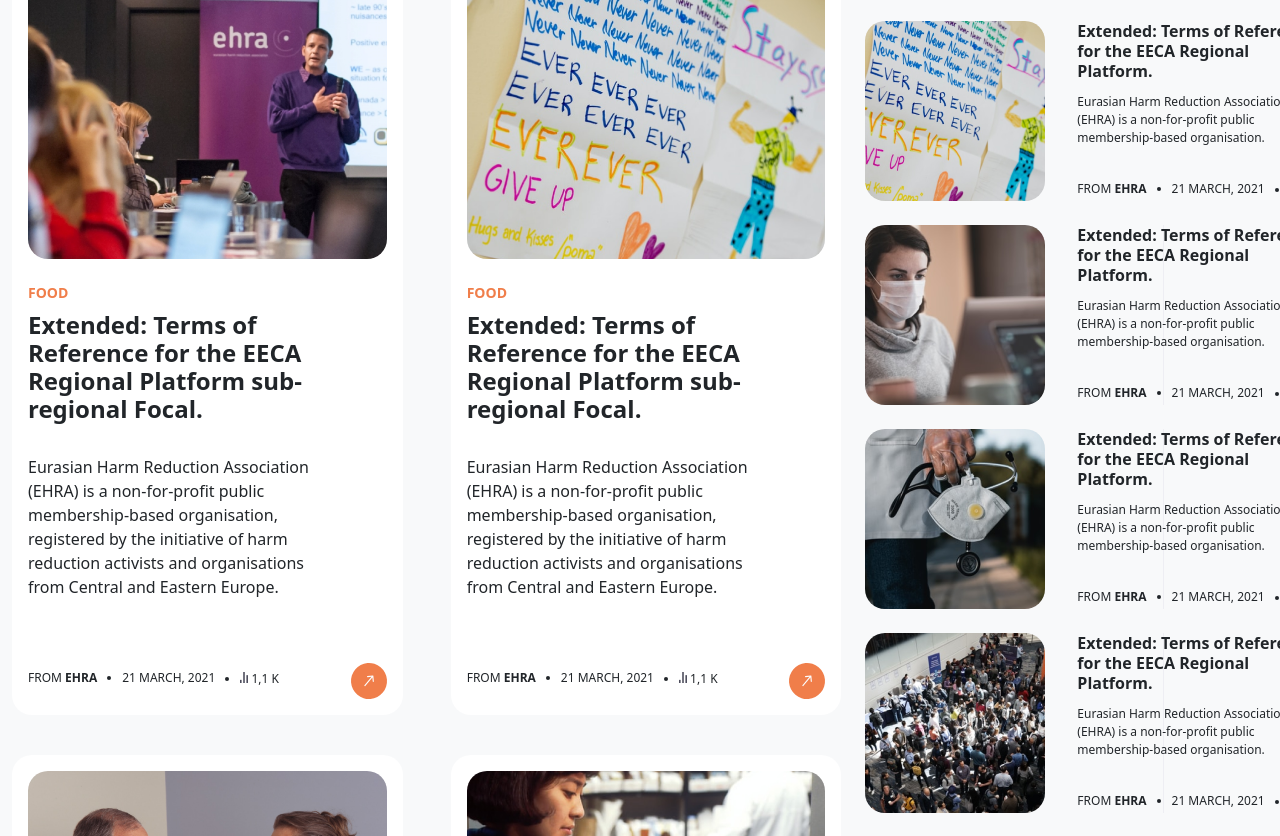
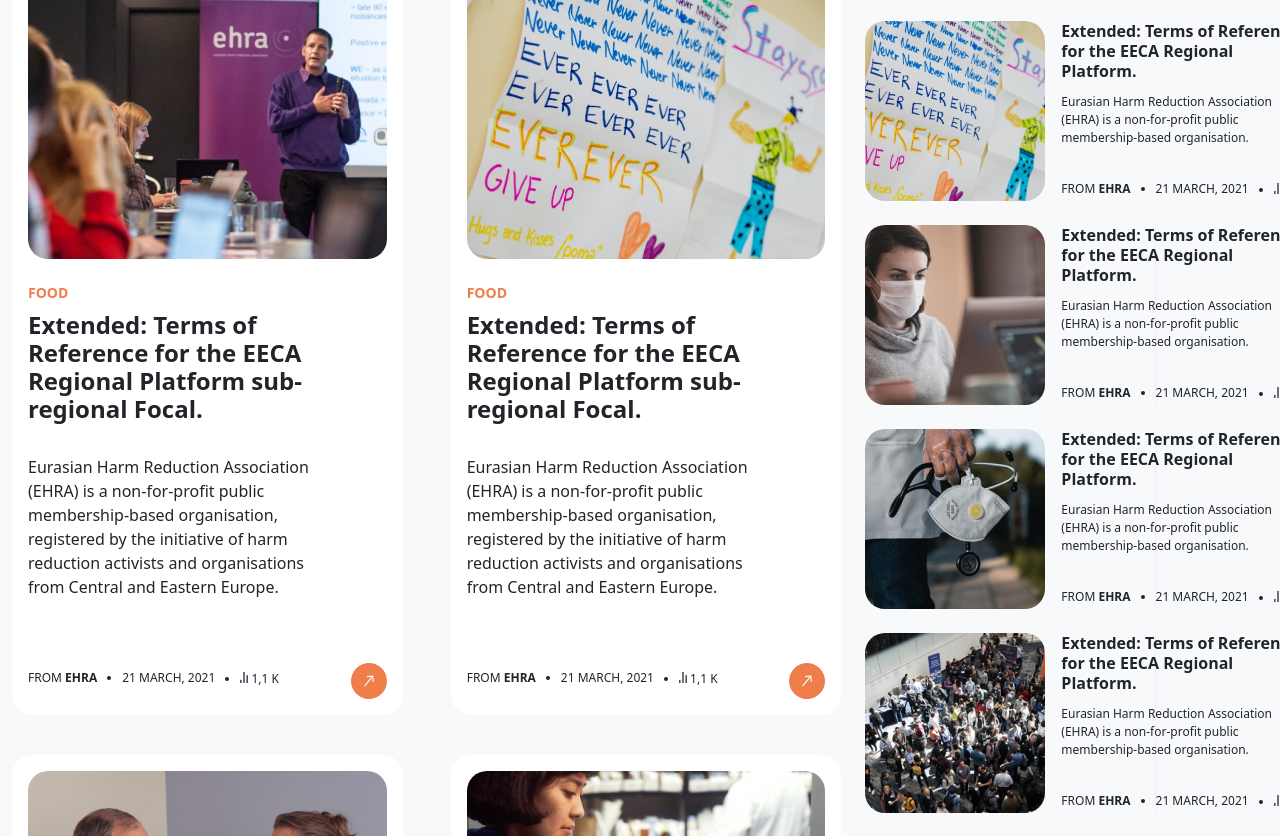
Before and after one commit to wigqueel/ehra-landing, a plain HTML site: page blog.html in a window 1280 px wide. Shown: the part 616-1452 px from the top of the page. Drawn offline with nearby package versions, Linux system fonts and the light colour scheme.

Commit message:
Update blog.html

```diff
--- a/blog.html
+++ b/blog.html
@@ -654,7 +654,7 @@
                   <div class="image pe-3">
                     <img src="./images/rel-news-1.png" alt="" />
                   </div>
-                  <div class="text ps-3">
+                  <div class="text ">
                     <h4>
                       Extended: Terms of Reference for the EECA Regional
                       Platform.
@@ -697,7 +697,7 @@
                   <div class="image pe-3">
                     <img src="./images/rel-news-4.png" alt="" />
                   </div>
-                  <div class="text ps-3">
+                  <div class="text ">
                     <h4>
                       Extended: Terms of Reference for the EECA Regional
                       Platform.
@@ -740,7 +740,7 @@
                   <div class="image pe-3">
                     <img src="./images/rel-news-2.png" alt="" />
                   </div>
-                  <div class="text ps-3">
+                  <div class="text ">
                     <h4>
                       Extended: Terms of Reference for the EECA Regional
                       Platform.
@@ -783,7 +783,7 @@
                   <div class="image pe-3">
                     <img src="./images/rel-news-3.png" alt="" />
                   </div>
-                  <div class="text ps-3">
+                  <div class="text ">
                     <h4>
                       Extended: Terms of Reference for the EECA Regional
                       Platform.
```
